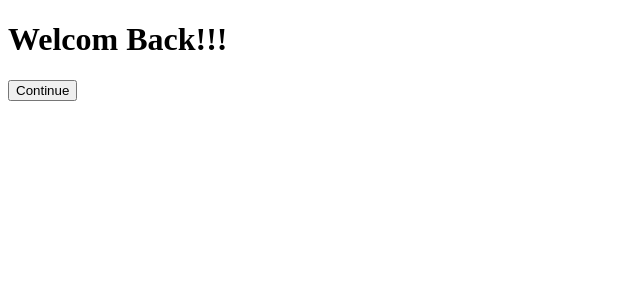
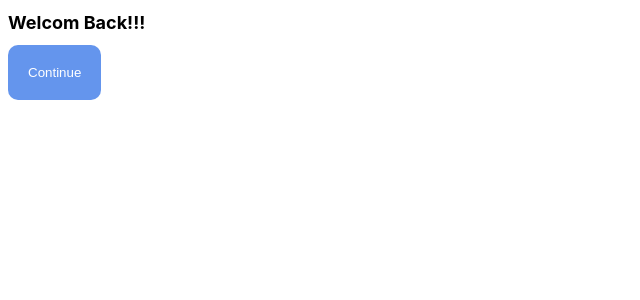
Before and after one commit to Eosdia/react-beginner-app, a React (Create React App) app: page / in a window 1280 px wide. Shown: the top 300 px of the page, without its empty margins (0-640 px from the left). Built offline with nearby package versions, Linux system fonts and the light colour scheme.

Commit message:
create css btn, title

```diff
--- a/src/App.js
+++ b/src/App.js
@@ -1,8 +1,9 @@
 import Button from "./Button";
+import styles from "./App.module.css";
 function App() {
   return (
     <div>
-      <h1>Welcom Back!!!</h1>
+      <h1 className={styles.title}>Welcom Back!!!</h1>
       <Button text={"Continue"} />
     </div>
   );
--- /dev/null
+++ b/src/App.module.css
@@ -0,0 +1,5 @@
+.title {
+  font-family: -apple-system, BlinkMacSystemFont, "Segoe UI", Roboto, Oxygen,
+    Ubuntu, Cantarell, "Open Sans", "Helvetica Neue", sans-serif;
+  font-size: 18px;
+}
--- a/src/Button.js
+++ b/src/Button.js
@@ -1,6 +1,7 @@
 import PropTypes from "prop-types";
+import styles from "./Button.module.css";
 function Button({ text }) {
-  return <button>{text}</button>;
+  return <button className={styles.btn}>{text}</button>;
 }
 
 Button.propTypes = {
--- /dev/null
+++ b/src/Button.module.css
@@ -0,0 +1,7 @@
+.btn {
+  color: white;
+  background-color: cornflowerblue;
+  border: 0;
+  border-radius: 10px;
+  padding: 20px;
+}
```
